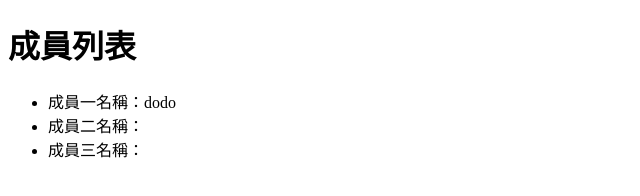
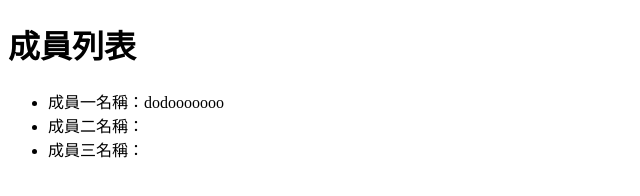
Before and after one commit to soloayaya/20250212, a plain HTML site: page index.html in a window 1280 px wide. Shown: the full height of the page, 0-640 px from the left. Drawn offline with Linux system fonts and the light colour scheme.

Commit message:
修改成員一名字

```diff
--- a/index.html
+++ b/index.html
@@ -8,7 +8,7 @@
   <body>
     <h1>成員列表</h1>
     <ul>
-      <li>成員一名稱：dodo</li>
+      <li>成員一名稱：dodooooooo</li>
       <li>成員二名稱：</li>
       <li>成員三名稱：</li>
     </ul>
```
